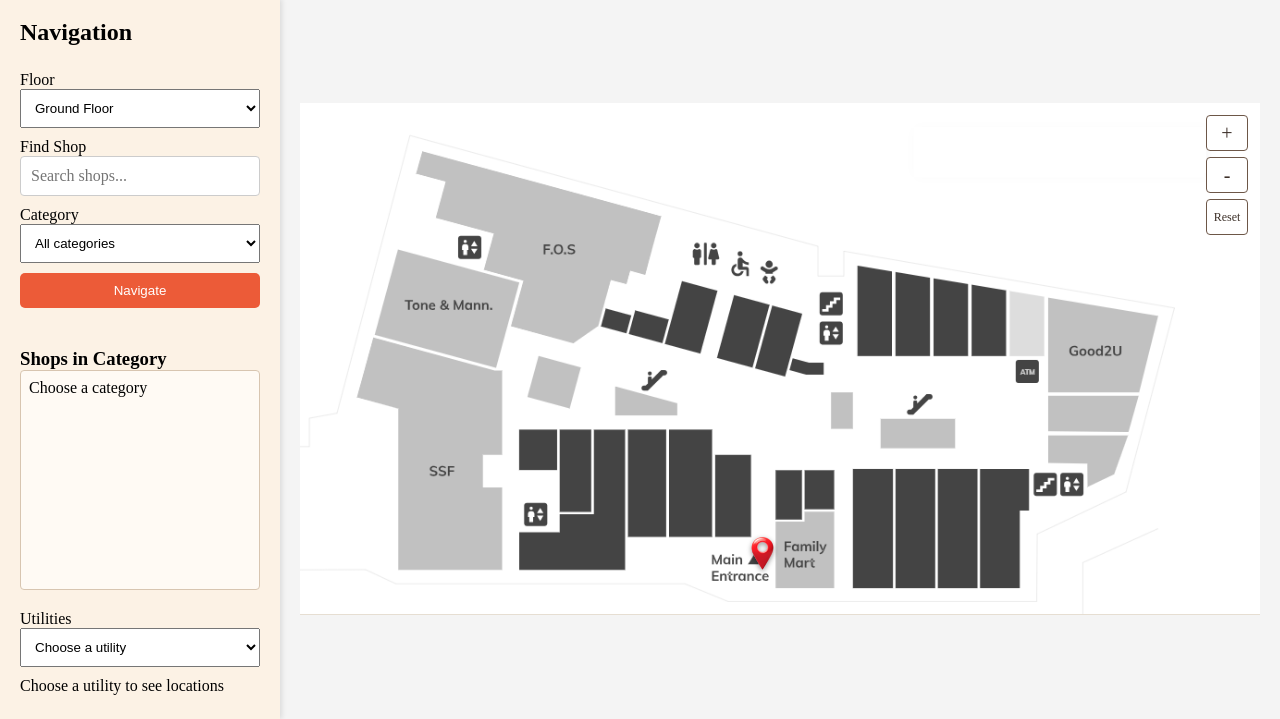
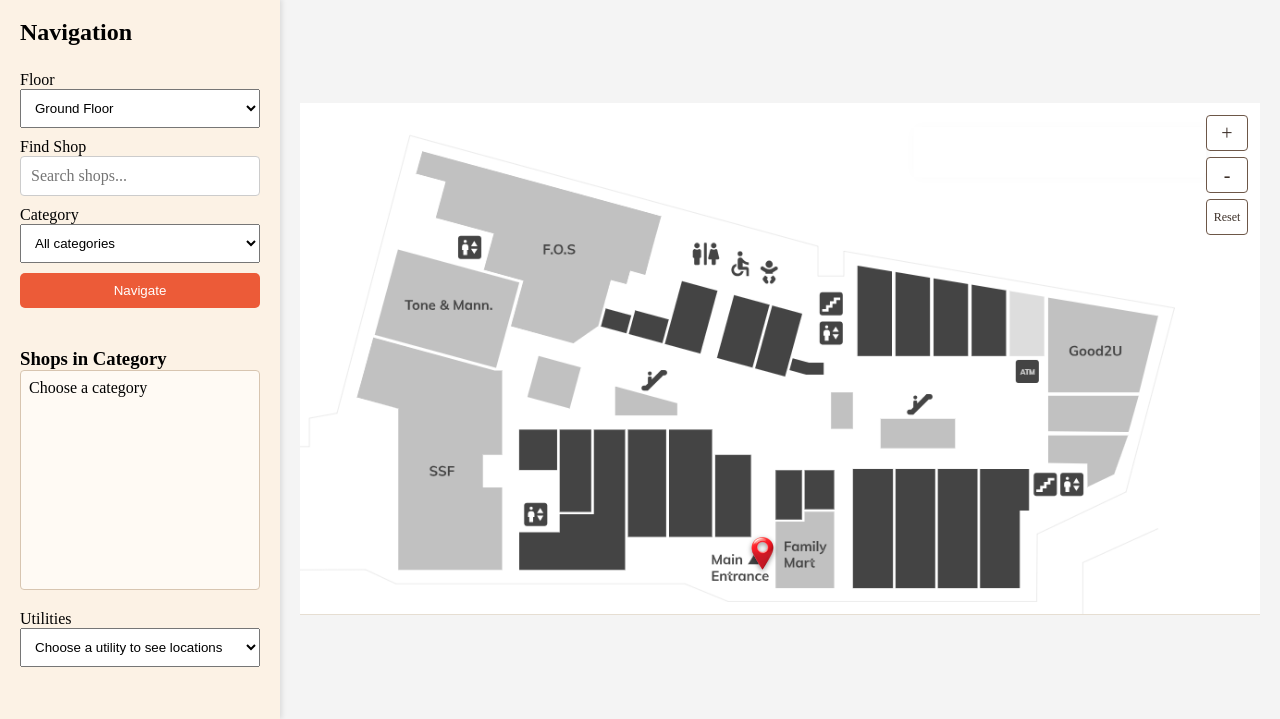
Before and after one commit to alishadaym/P1-Intern-Project, a Flask app: page /map in a window 1280 px wide. Shown: the part 94-813 px from the top of the page. Run offline with Flask 3, Linux system fonts and the light colour scheme; data that the repository does not hold is empty.

Commit message:
update utilities dropdown in nav

```diff
--- a/static/js/map.js
+++ b/static/js/map.js
@@ -691,12 +691,27 @@ function renderUtilityLocations()
 
     if (!utilityType)
     {
-        utilityList.textContent = "Choose a utility to see locations";
         return;
     }
 
     const matchingUtilities = Object.entries(mapData.facilities || {})
-        .filter(([, utility]) => utility.type === utilityType);
+        .filter(([, utility]) => utilityType === "all" || utility.type === utilityType)
+        .sort(([, a], [, b]) => {
+            const typeOrder = {
+                restroom: 1,
+                baby_diaper: 2,
+                oku: 3,
+                lift: 4,
+            };
+
+            const typeDifference = (typeOrder[a.type] || 99) - (typeOrder[b.type] || 99);
+            if (typeDifference !== 0)
+            {
+                return typeDifference;
+            }
+
+            return (a.name || "").localeCompare(b.name || "");
+        });
 
     if (matchingUtilities.length === 0)
     {
--- a/templates/index.html
+++ b/templates/index.html
@@ -53,13 +53,14 @@
             <div class="utility-section">
                 <label for="utility-select">Utilities</label>
                 <select id="utility-select">
-                    <option value="">Choose a utility</option>
+                    <option value="">Choose a utility to see locations</option>
+                    <option value="all">All</option>
                     <option value="restroom">Restroom</option>
                     <option value="baby_diaper">Baby diaper</option>
                     <option value="oku">OKU accessible toilet</option>
                     <option value="lift">Lift</option>
                 </select>
-                <div id="utility-list">Choose a utility to see locations</div>
+                <div id="utility-list"></div>
             </div>
 
         </aside>
```
